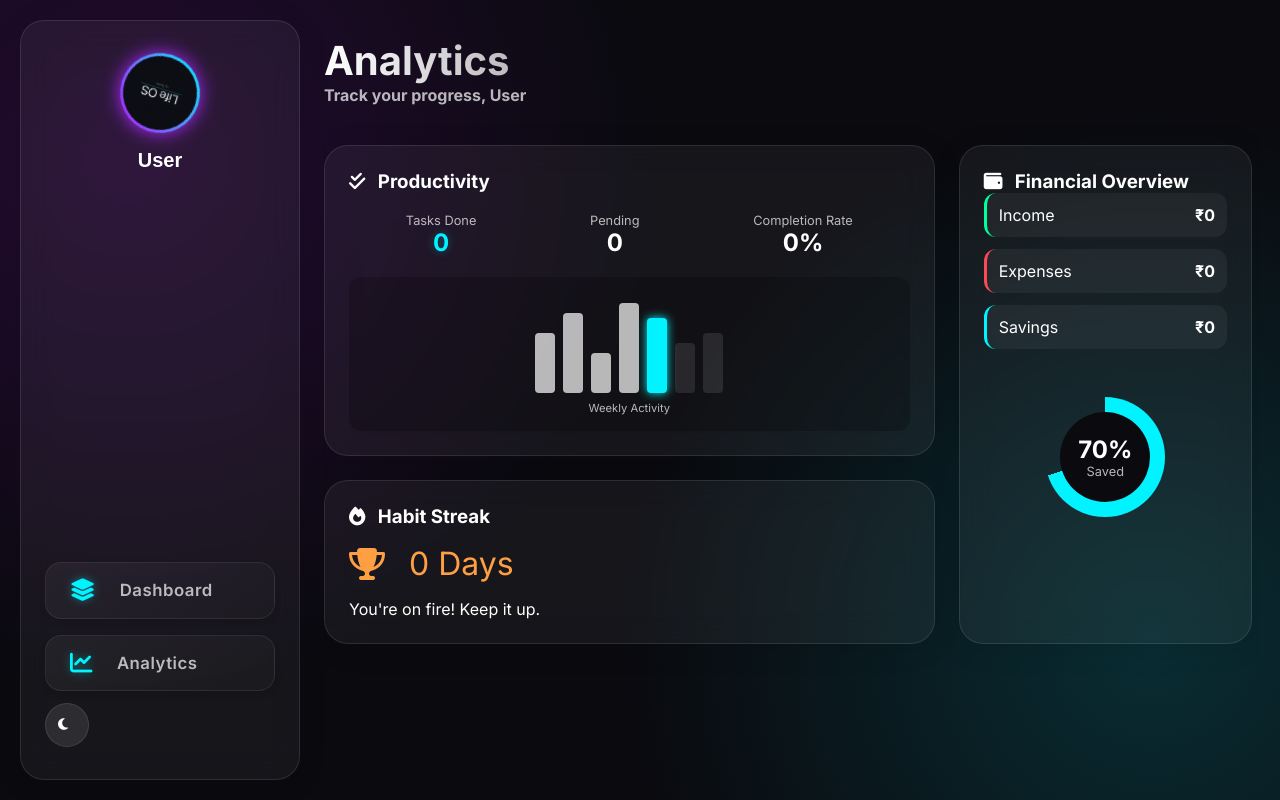
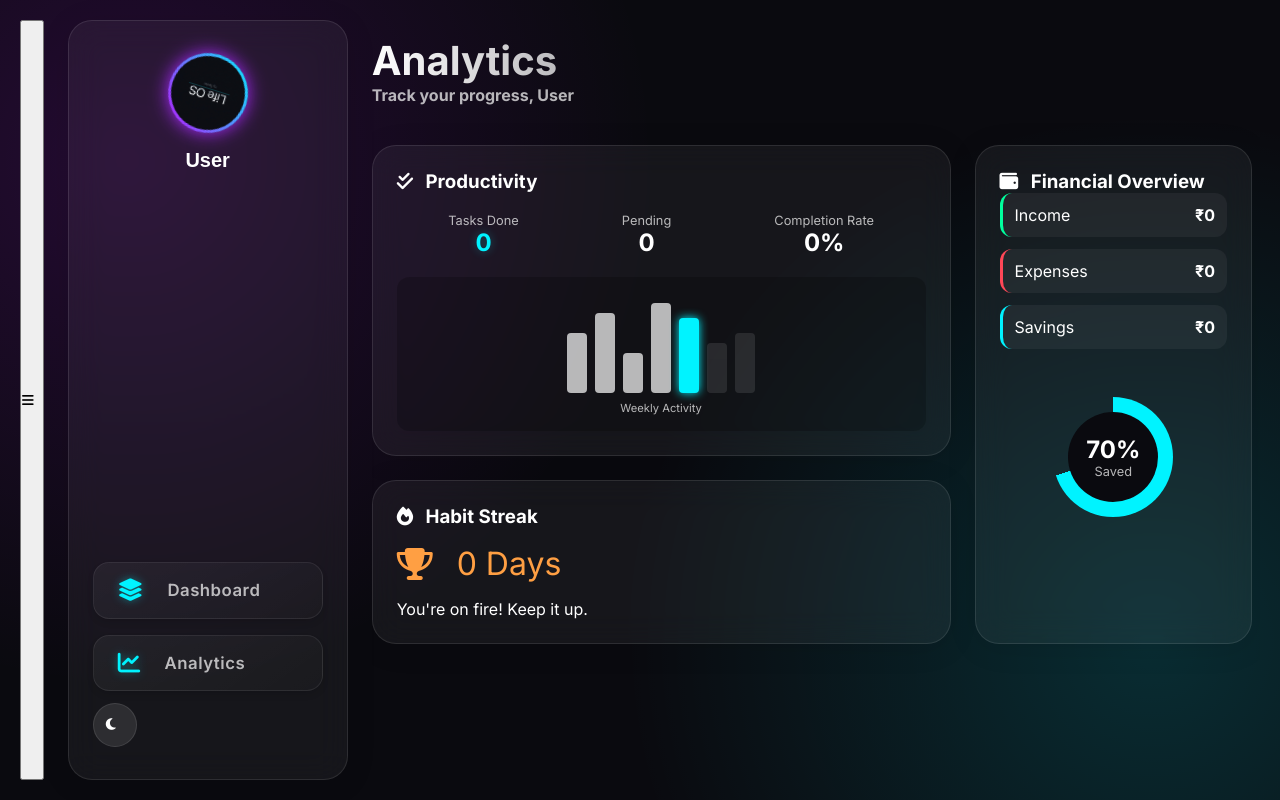
Before and after one commit to MrDezire/Life-Os-dashboard, a Next.js app: page /analytics in a window 1280 px wide. Built offline with nearby package versions, Linux system fonts and the light colour scheme.

Commit message:
Implement mobile hamburger drawer menu

```diff
--- a/components/Sidebar.js
+++ b/components/Sidebar.js
@@ -1,15 +1,26 @@
 'use client';
 import { useSettings } from '@/components/Providers';
 import Link from 'next/link';
-import { useEffect } from 'react';
+import { useEffect, useState } from 'react';
 
 export default function Sidebar() {
     const { name, saveName, toggleTheme, theme } = useSettings();
 
 
 
+    const [isOpen, setIsOpen] = useState(false);
+
     return (
-        <aside className="sidebar glass-panel">
+        <>
+            <button
+                className="mobile-menu-toggle"
+                onClick={() => setIsOpen(!isOpen)}
+                aria-label="Toggle Menu"
+            >
+                <i className={`fa-solid ${isOpen ? 'fa-xmark' : 'fa-bars'}`}></i>
+            </button>
+
+            <aside className={`sidebar glass-panel ${isOpen ? 'open' : ''}`}>
                 <div className="profile-section">
                     <div className="avatar-container">
                         <img src="/logo.png" alt="Logo" className="simple-avatar" />
@@ -25,11 +36,21 @@ export default function Sidebar() {
 
                 <div className="actions-group">
                     <nav className="nav-menu">
-                    <Link href="/" className="nav-link-btn" title="Dashboard">
+                        <Link
+                            href="/"
+                            className="nav-link-btn"
+                            title="Dashboard"
+                            onClick={() => setIsOpen(false)} // Close on click
+                        >
                             <i className="fa-solid fa-layer-group"></i>
                             <span>Dashboard</span>
                         </Link>
-                    <Link href="/analytics" className="nav-link-btn" title="Analytics">
+                        <Link
+                            href="/analytics"
+                            className="nav-link-btn"
+                            title="Analytics"
+                            onClick={() => setIsOpen(false)}
+                        >
                             <i className="fa-solid fa-chart-line"></i>
                             <span>Analytics</span>
                         </Link>
@@ -42,5 +63,6 @@ export default function Sidebar() {
                     </div>
                 </div>
             </aside>
+        </>
     );
 }
```
Lines whose indentation alone changed are shown as unchanged.
